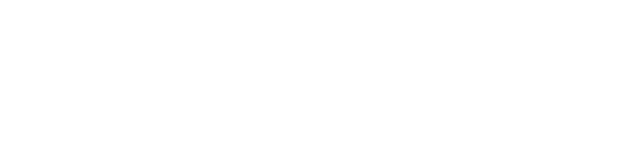
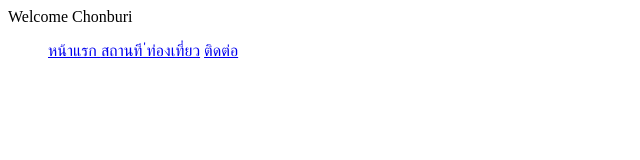
Before and after one commit to 66160113kanrawee/homework-01, a plain HTML site: page index.html in a window 1280 px wide. Shown: the whole page, without its empty margins (0-640 px from the left). Drawn offline with Linux system fonts and the light colour scheme.

Commit message:
เพิ่ม header และ navในหน้าแรก

```diff
--- a/index.html
+++ b/index.html
@@ -15,3 +15,19 @@
  0,500;0,600;0,700;0,800;1,100;1,200;1,300;1,400;1,500;1,600;1,700;1,800&family=Mitr:
  wght@200;300;400;500;600;700&display=swap" rel="stylesheet">
 </head>
+
+<body>
+    <header>Welcome Chonburi
+        <label for="menu-toggle" class="menu-icon">
+            <span class="bar"></span>
+            <span class="bar"></span>
+            <span class="bar"></span>
+        </label>
+    </header>
+    <nav>
+        <ul class="nav-home">
+            <a href="index.html">หน้าแรก </a>
+            <a href="about.html">สถานที ่ท่องเที่ยว</a>
+            <a href="contact.html">ติดต่อ</a>
+        </ul>
+    </nav>
```
